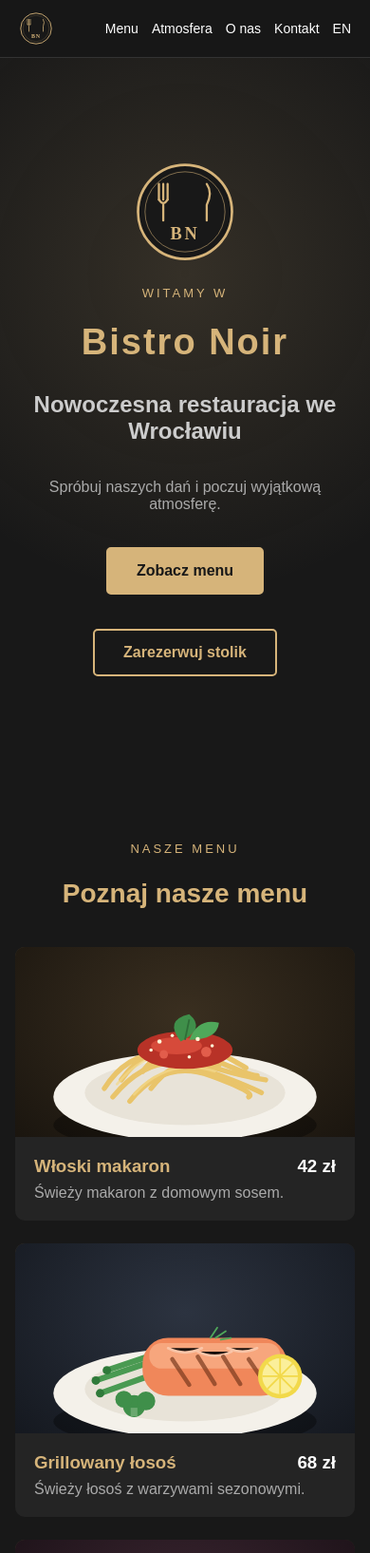
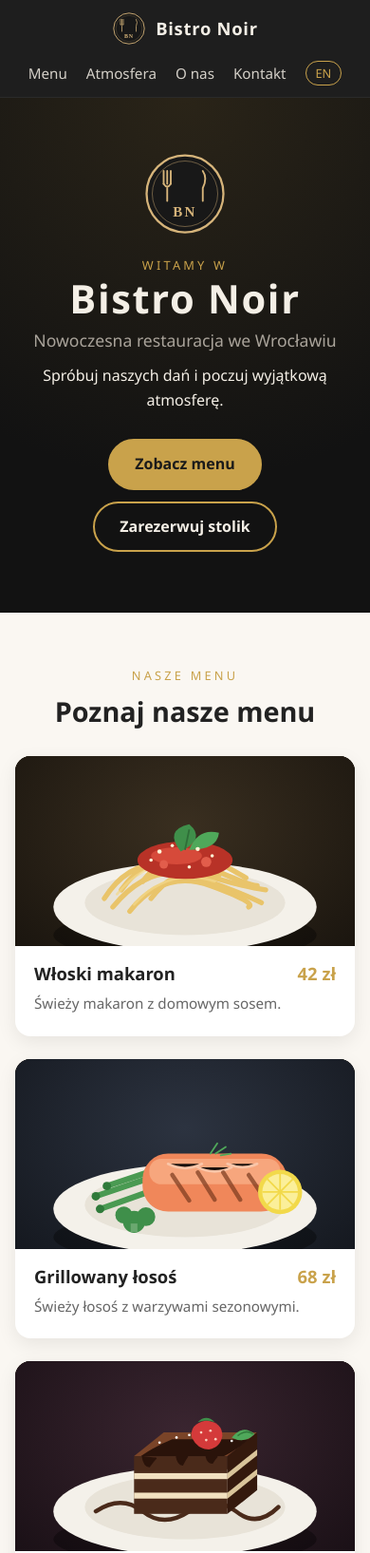
Before and after one commit to Cros-X9/bistro-noir, a plain HTML site: page index.html in a window 390 px wide. Shown: the top 1635 px of the page at 95% size. Drawn offline with Linux system fonts and the light colour scheme.

Commit message:
Update style.css

```diff
--- a/style.css
+++ b/style.css
@@ -1,384 +1,423 @@
+/* ===== Цвета (меняй здесь, под каждого клиента) ===== */
+:root {
+    --bg-dark: #121212;
+    --bg-dark-2: #1b1b1b;
+    --bg-light: #faf7f2;
+    --text-light: #f4efe6;
+    --text-dark: #222;
+    --muted: #a9a39a;
+    --accent: #c9a24b;
+}
+
+
+* {
+    box-sizing: border-box;
+    margin: 0;
+    padding: 0;
+}
+
 html {
     scroll-behavior: smooth;
 }
 
 body {
-    margin: 0;
-    background-color: #181818;
-    color: white;
-    font-family: Arial, sans-serif;
-    text-align: center;
-}
-
-h1 {
-    font-size: 56px;
-    color: #d6b47a;
-    margin: 10px 0;
-    letter-spacing: 2px;
-}
-
-h2 {
-    color: #cccccc;
-}
-
-p {
-    color: #aaaaaa;
+    font-family: "Segoe UI", system-ui, -apple-system, Arial, sans-serif;
+    line-height: 1.6;
+    color: var(--text-dark);
+    background: var(--bg-light);
 }
 
 img {
     max-width: 100%;
+    display: block;
+}
+
+a {
+    color: inherit;
+    text-decoration: none;
+}
+
+h1, h2, h3 {
+    line-height: 1.2;
+    font-weight: 600;
 }
 
 
 header {
     position: sticky;
     top: 0;
-    z-index: 10;
-    background-color: rgba(24, 24, 24, 0.95);
-    padding: 12px 20px;
-    border-bottom: 1px solid #333;
+    z-index: 100;
+    background: rgba(18, 18, 18, 0.95);
+    backdrop-filter: blur(6px);
+    border-bottom: 1px solid #2a2a2a;
 }
 
 nav {
+    max-width: 1100px;
+    margin: 0 auto;
+    padding: 12px 20px;
     display: flex;
+    align-items: center;
     justify-content: space-between;
-    align-items: center;
-    max-width: 1000px;
-    margin: 0 auto;
+    gap: 16px;
+    flex-wrap: wrap;
 }
 
 .brand {
     display: flex;
     align-items: center;
     gap: 10px;
-    color: #d6b47a;
-    font-weight: bold;
-    letter-spacing: 1px;
-}
-
-.links {
-    display: flex;
-    gap: 28px;
-}
-
-nav a {
-    color: white;
-    text-decoration: none;
-}
-
-nav a:hover {
-    color: #d6b47a;
+    color: var(--text-light);
+    font-size: 1.15rem;
+    font-weight: 600;
+    letter-spacing: 0.04em;
 }
 
 .logo-small {
     width: 36px;
     height: 36px;
+    object-fit: contain;
+}
+
+.links {
+    display: flex;
+    align-items: center;
+    flex-wrap: wrap;
+    gap: 6px 20px;
+}
+
+.links a {
+    color: var(--text-light);
+    font-size: 0.95rem;
+    opacity: 0.85;
+    transition: color 0.2s, opacity 0.2s;
+}
+
+.links a:hover {
+    color: var(--accent);
+    opacity: 1;
+}
+
+/* кнопка языка (последняя ссылка PL / EN) */
+.links a[hreflang] {
+    border: 1px solid var(--accent);
+    color: var(--accent);
+    padding: 2px 10px;
+    border-radius: 999px;
+    font-size: 0.8rem;
+    opacity: 1;
+}
+
+.links a[hreflang]:hover {
+    background: var(--accent);
+    color: var(--bg-dark);
+}
+
+/* ===== Главный экран ===== */
+.hero {
+    background: radial-gradient(circle at 50% 0%, #2a2418 0%, var(--bg-dark) 70%);
+    color: var(--text-light);
+    text-align: center;
+    padding: 80px 20px 90px;
 }
 
 .logo-big {
-    width: 110px;
-    height: 110px;
+    width: 120px;
+    height: 120px;
+    object-fit: contain;
+    margin: 0 auto 20px;
+}
+
+.tag {
+    color: var(--accent);
+    font-size: 0.8rem;
+    letter-spacing: 0.25em;
     margin-bottom: 10px;
 }
 
+.hero h1 {
+    font-size: clamp(2.6rem, 8vw, 4.5rem);
+    letter-spacing: 0.04em;
+    margin-bottom: 8px;
+}
 
-.hero {
-    min-height: 85vh;
-    display: flex;
-    flex-direction: column;
-    justify-content: center;
-    align-items: center;
-    padding: 20px;
-    background:
-        radial-gradient(circle at 50% 30%, rgba(214, 180, 122, 0.15), transparent 60%),
-        #181818;
+.hero h2 {
+    font-size: clamp(1.1rem, 3vw, 1.5rem);
+    font-weight: 400;
+    color: var(--muted);
+    margin-bottom: 14px;
+}
+
+.hero p {
+    max-width: 520px;
+    margin: 0 auto;
 }
 
 .hero-buttons {
+    margin-top: 28px;
     display: flex;
-    gap: 16px;
     flex-wrap: wrap;
     justify-content: center;
+    gap: 12px;
 }
 
-
-.tag {
-    letter-spacing: 3px;
-    font-size: 13px;
-    color: #d6b47a;
-}
-
-
+/* ===== Кнопки ===== */
 .button {
     display: inline-block;
-    background-color: #d6b47a;
-    color: #181818;
-    padding: 14px 30px;
-    text-decoration: none;
-    border-radius: 5px;
-    margin-top: 20px;
-    font-weight: bold;
-    border: 2px solid #d6b47a;
+    background: var(--accent);
+    color: #1a1a1a;
+    padding: 12px 26px;
+    border-radius: 999px;
+    font-weight: 600;
+    border: 2px solid var(--accent);
+    transition: transform 0.2s, background 0.2s, color 0.2s;
 }
 
 .button:hover {
-    background-color: #edcf9a;
-    border-color: #edcf9a;
+    transform: translateY(-2px);
+    background: #dbb55d;
+    border-color: #dbb55d;
 }
 
 .button-outline {
-    background-color: transparent;
-    color: #d6b47a;
+    background: transparent;
+    color: var(--text-light);
+    border-color: var(--accent);
 }
 
 .button-outline:hover {
-    background-color: #d6b47a;
-    color: #181818;
+    background: var(--accent);
+    color: #1a1a1a;
 }
 
-
+/* ===== Секции ===== */
 .section {
     padding: 80px 20px;
     text-align: center;
+    scroll-margin-top: 70px;
+}
+
+.section > * {
+    max-width: 1100px;
+    margin-left: auto;
+    margin-right: auto;
+}
+
+.section h2 {
+    font-size: clamp(1.8rem, 5vw, 2.6rem);
+    margin-bottom: 30px;
 }
 
 .section.dark {
-    background-color: #1f1f1f;
-}
-
-.section h2 {
-    font-size: 35px;
-    color: #d6b47a;
+    background: var(--bg-dark-2);
+    color: var(--text-light);
 }
 
 .text {
-    max-width: 600px;
-    margin: 0 auto;
-    line-height: 1.6;
+    max-width: 640px !important;
+    margin-bottom: 30px;
+    color: #555;
 }
 
+.section.dark .text {
+    color: var(--muted);
+}
 
+/* ===== Меню (карточки) ===== */
 .cards {
     display: grid;
     grid-template-columns: repeat(auto-fit, minmax(260px, 1fr));
     gap: 24px;
-    max-width: 1000px;
-    margin: 40px auto 0;
+    text-align: left;
 }
 
 .card {
-    background-color: #242424;
-    border-radius: 10px;
+    background: #fff;
+    border-radius: 16px;
     overflow: hidden;
-    text-align: left;
-    transition: transform 0.2s;
+    box-shadow: 0 6px 20px rgba(0, 0, 0, 0.08);
+    transition: transform 0.25s, box-shadow 0.25s;
 }
 
 .card:hover {
-    transform: translateY(-6px);
+    transform: translateY(-4px);
+    box-shadow: 0 12px 28px rgba(0, 0, 0, 0.14);
 }
 
 .card-img {
     position: relative;
     height: 200px;
-    background: linear-gradient(135deg, #3a2f20, #1d1812);
+    background: #2a2418;
     display: flex;
     align-items: center;
     justify-content: center;
+    overflow: hidden;
+}
+
+/* эмодзи лежит под картинкой и видна только если картинка не загрузилась */
+.card-img .emoji {
+    position: absolute;
+    font-size: 4rem;
+    z-index: 0;
 }
 
 .card-img img {
-    position: absolute;
-    inset: 0;
+    position: relative;
+    z-index: 1;
     width: 100%;
     height: 100%;
     object-fit: cover;
-    z-index: 1;
-}
-
-.emoji {
-    font-size: 64px;
+    background: #2a2418;
 }
 
 .card-body {
-    padding: 20px;
+    padding: 18px 20px 22px;
 }
 
 .card-body h3 {
-    color: #d6b47a;
-    margin: 0 0 8px;
     display: flex;
     justify-content: space-between;
+    align-items: baseline;
     gap: 10px;
+    font-size: 1.15rem;
+    margin-bottom: 8px;
+}
+
+.price {
+    color: var(--accent);
+    font-weight: 700;
+    white-space: nowrap;
 }
 
 .card-body p {
-    margin: 0;
+    color: #666;
+    font-size: 0.95rem;
 }
 
-.price {
-    color: #ffffff;
-    font-weight: bold;
-    white-space: nowrap;
-}
-
-
+/* ===== Атмосфера ===== */
 .interior {
     max-width: 800px;
-    margin: 40px auto 0;
-    border-radius: 12px;
+    margin: 0 auto 30px;
+    border-radius: 16px;
     overflow: hidden;
-    border: 1px solid #333;
 }
 
 .interior img {
-    display: block;
     width: 100%;
+    height: auto;
 }
 
 .gallery {
     display: grid;
     grid-template-columns: repeat(auto-fit, minmax(220px, 1fr));
     gap: 16px;
-    max-width: 1000px;
-    margin: 24px auto 0;
 }
 
 .gallery-item {
-    height: 220px;
-    border-radius: 10px;
+    border-radius: 12px;
     overflow: hidden;
+    aspect-ratio: 4 / 3;
+    background: #222;
 }
 
 .gallery-item img {
     width: 100%;
     height: 100%;
     object-fit: cover;
-    transition: transform 0.3s;
 }
 
-.gallery-item:hover img {
-    transform: scale(1.06);
+/* ===== О нас ===== */
+.facts {
+    display: flex;
+    flex-wrap: wrap;
+    justify-content: center;
+    gap: 20px;
 }
 
-
-.facts {
-    display: flex;
-    justify-content: center;
-    gap: 50px;
-    flex-wrap: wrap;
-    margin-top: 40px;
+.fact {
+    min-width: 140px;
+    padding: 20px 24px;
+    background: #fff;
+    border-radius: 14px;
+    box-shadow: 0 4px 14px rgba(0, 0, 0, 0.07);
 }
 
 .fact strong {
     display: block;
-    font-size: 40px;
-    color: #d6b47a;
+    font-size: 2rem;
+    color: var(--accent);
 }
 
 .fact span {
-    color: #aaaaaa;
-    font-size: 14px;
-    letter-spacing: 1px;
+    color: #666;
+    font-size: 0.9rem;
 }
 
+/* ===== Контакты ===== */
+#contact p {
+    margin-bottom: 8px;
+}
 
 .phone {
-    color: #ffffff;
-    text-decoration: none;
-    font-size: 20px;
+    color: var(--accent);
+    font-size: 1.3rem;
+    font-weight: 600;
+}
+
+#contact .button {
+    margin: 12px 6px 0;
 }
 
 .map {
-    max-width: 700px;
-    margin: 40px auto 0;
-    border-radius: 8px;
+    margin-top: 36px;
+    border-radius: 16px;
     overflow: hidden;
 }
 
-
-footer {
-    padding: 30px 20px;
-    border-top: 1px solid #333;
+.map iframe {
+    display: block;
 }
 
-footer p {
-    margin: 8px 0 0;
-    font-size: 14px;
+/* ===== Подвал ===== */
+footer {
+    background: var(--bg-dark);
+    color: var(--muted);
+    text-align: center;
+    padding: 30px 20px;
+    font-size: 0.9rem;
 }
 
+footer .logo-small {
+    margin: 0 auto 10px;
+}
 
+/* ===== Телефоны ===== */
 @media (max-width: 600px) {
-    h1 {
-        font-size: 38px;
-    }
-
-    .brand span {
-        display: none;
-    }
-
-    .links {
-        gap: 14px;
-        font-size: 14px;
+    nav {
+        justify-content: center;
     }
 
     .section {
-        padding: 55px 16px;
+        padding: 56px 16px;
     }
 
-    .section h2 {
-        font-size: 28px;
+    .hero {
+        padding: 56px 16px 64px;
     }
 
-    .facts {
-        gap: 30px;
+    .logo-big {
+        width: 90px;
+        height: 90px;
     }
 }
 
-#intro {
-    position: fixed;
-    inset: 0;
-    z-index: 9999;
-    display: flex;
-    flex-direction: column;
-    align-items: center;
-    justify-content: center;
-    gap: 16px;
-    background: #111;
-    color: #fff;
-    cursor: pointer;
-    transition: opacity 0.8s ease, visibility 0.8s ease;
+/* ===== Уважение к настройке «уменьшить движение» ===== */
+@media (prefers-reduced-motion: reduce) {
+    html {
+        scroll-behavior: auto;
+    }
+
+    * {
+        transition: none !important;
+    }
 }
-#intro.hide {
-    opacity: 0;
-    visibility: hidden;
-}
-.intro-logo {
-    width: 140px;
-    height: auto;
-    opacity: 0;
-    transform: scale(0.6);
-    animation: introLogo 1s ease forwards;
-}
-.intro-name {
-    font-size: 2.2rem;
-    letter-spacing: 0.08em;
-    opacity: 0;
-    animation: introName 0.8s ease 0.6s forwards;
-}
-#intro.hide .intro-logo {
-    animation: introShrink 0.8s ease forwards;
-}
-body.intro-lock {
-    overflow: hidden;
-}
-@keyframes introLogo {
-    to { opacity: 1; transform: scale(1); }
-}
-@keyframes introName {
-    to { opacity: 1; }
-}
-@keyframes introShrink {
-    from { opacity: 1; transform: scale(1); }
-    to { opacity: 0; transform: scale(0.6); }
-}
```
